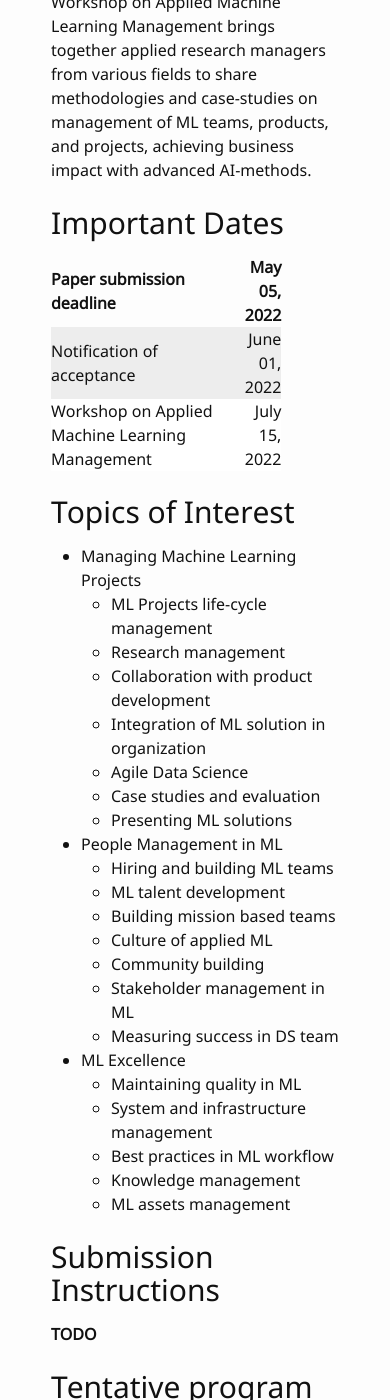
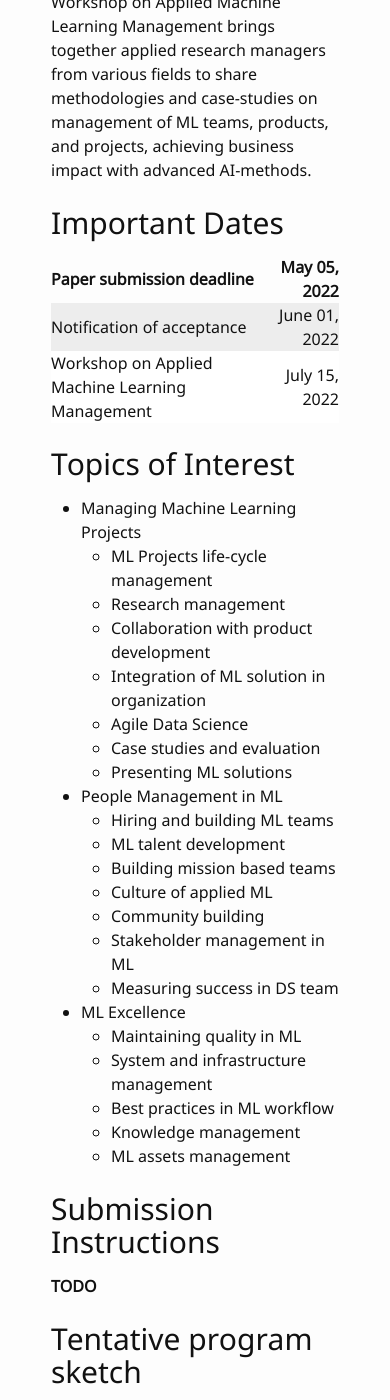
Before and after one commit to wamlm-kdd/wamlm, a Jekyll site: the page built from index.md, in a window 390 px wide and 1400 px high, scrolled down 806 px. Built offline with Jekyll 4.4.1, drawn with Linux system fonts in a browser that asks for light colours; our own code applies the rules of GitHub Pages for plain Markdown files.

Commit message:
Support mobile.

```diff
--- a/css/main.scss
+++ b/css/main.scss
@@ -20,7 +20,12 @@ $background-color: #fdfdfd !default;
   width: 100%;
 }
 .beauty_table table {
-  width: 80%;
+  width: 100%;
+}
+@media (min-width: 62rem) {
+  .beauty_table table {
+    width: 80%;
+  }
 }
 .beauty_table tr {
   word-wrap: break-word;
@@ -77,7 +82,6 @@ $on-laptop:        800px !default;
     @content;
   }
 }
-
 // Import partials.
 @import
   "base",
```
